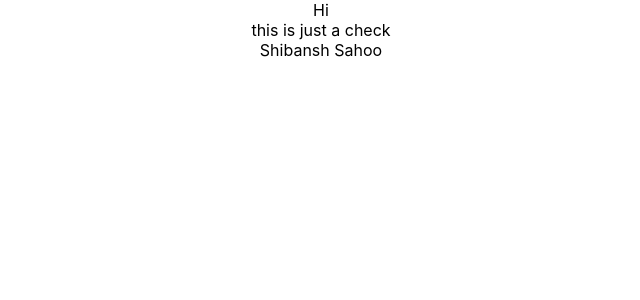
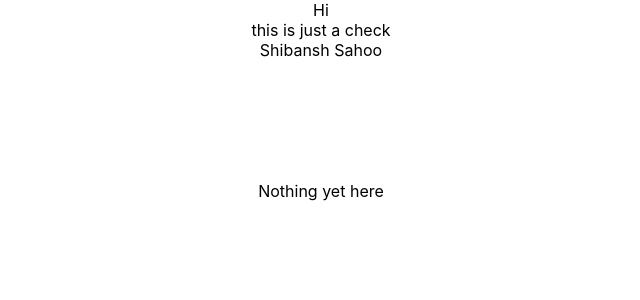
Before and after one commit to ShibanshL/my_app, a React (Create React App) app: page / in a window 1280 px wide. Shown: the top 300 px of the page, without its empty margins (319-959 px from the left). Built offline with nearby package versions, Linux system fonts and the light colour scheme; no server answers; the HTML template or start-up script is replaced by a standard one.

Commit message:
Testing inport process

```diff
--- a/src/Component/Ntest.js
+++ b/src/Component/Ntest.js
@@ -0,0 +1,7 @@
+import React, { Component } from 'react';
+
+export default class Ntest extends Component {
+  render() {
+    return <div>Nothing yet here</div>;
+  }
+}
--- a/src/Component/Test.js
+++ b/src/Component/Test.js
@@ -1,5 +1,6 @@
 import React, { Component } from 'react'
 // import a from './Ani'
+import Ntest from './Ntest'
 export default class Test extends Component {
     constructor(){
         super()
@@ -108,6 +109,7 @@ export default class Test extends Component {
                         {this.state.data1.activity}
                     </span>
                 </h1>
+              <Ntest / >
             </div>
         )
     }
```
